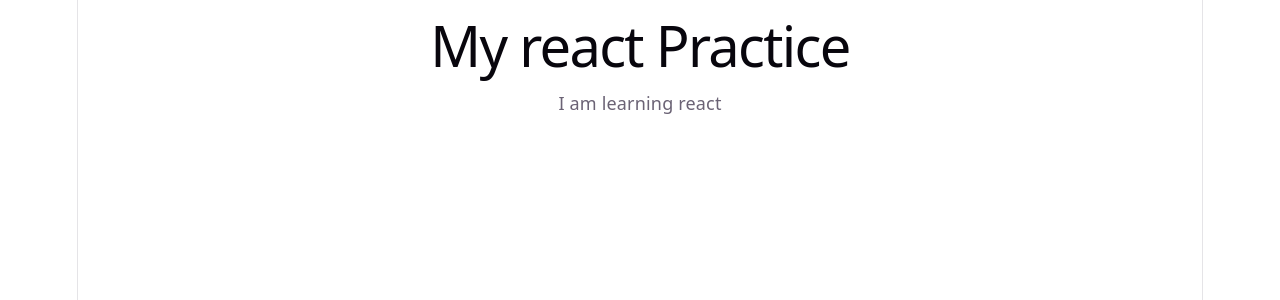
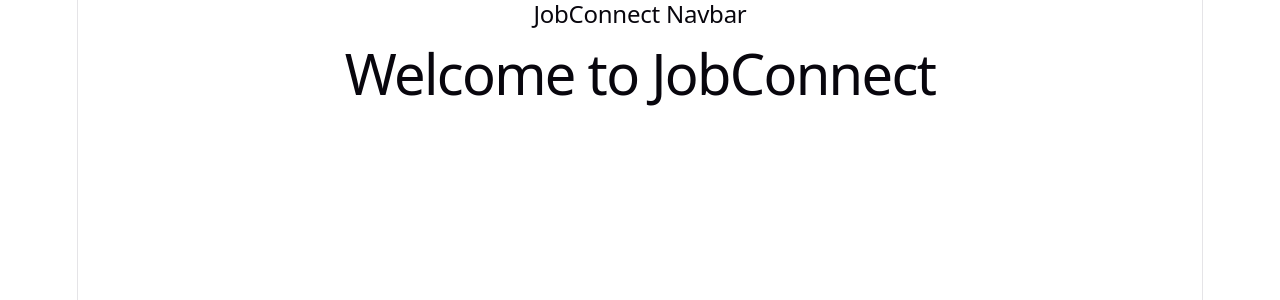
Before and after one commit to maskibhavika-cmyk/react-revision, a React (Vite) app in the folder revision/: page / in a window 1280 px wide. Shown: the top 300 px of the page. Built offline with nearby package versions, Linux system fonts and the light colour scheme.

Commit message:
component

```diff
--- a/revision/src/App.jsx
+++ b/revision/src/App.jsx
@@ -557,15 +557,32 @@
 
 
 // Jsx
-import React from 'react'
+// import React from 'react'
 
-const App = () => {
+// const App = () => {
+//   return (
+//     <div>
+//       <h1>My react Practice</h1>
+//       <p>I am learning react</p>
+//     </div>
+//   )
+// }
+
+// export default App
+
+// component
+
+function Navbar() {
+  return <h2>JobConnect Navbar</h2>;
+}
+
+function App() {
   return (
     <div>
-      <h1>My react Practice</h1>
-      <p>I am learning react</p>
+      <Navbar />
+      <h1>Welcome to JobConnect</h1>
     </div>
-  )
+  );
 }
 
-export default App
+export default App;
```
